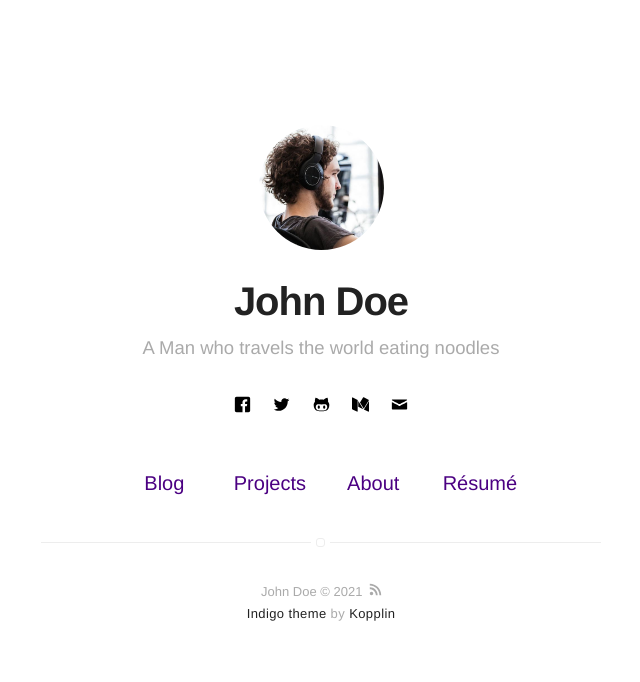
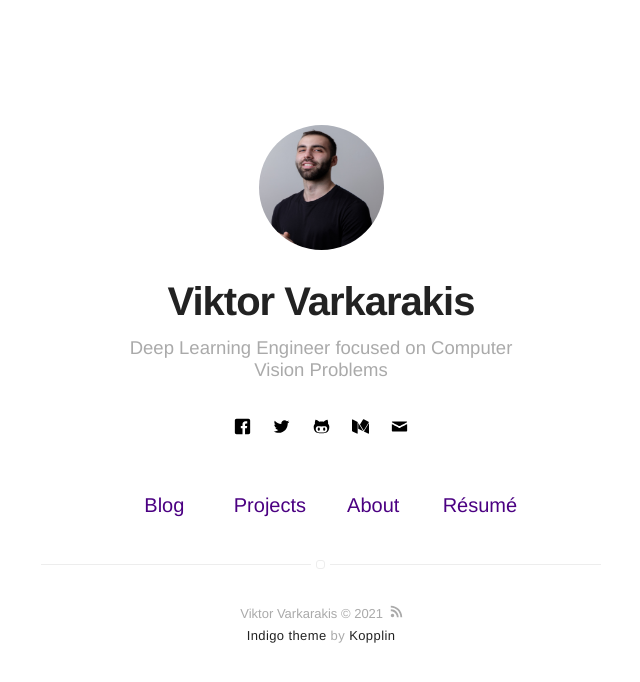
Before and after one commit to Varkarakis/blog, a Jekyll site: the page built from index.html, in a window 1280 px wide. Shown: the top 682 px of the page, without its empty margins (319-959 px from the left). Built offline with Jekyll 4.4.1, drawn with Linux system fonts in a browser that asks for light colours.

Commit message:
small changes

```diff
--- a/_config.yml
+++ b/_config.yml
@@ -1,6 +1,6 @@
 # main text of home
-name: John Doe
-bio: A Man who travels the world eating noodles
+name: Viktor Varkarakis
+bio: Deep Learning Engineer focused on Computer Vision Problems
 
 # twitter summary info
 description: A blog about technology and stuff related
@@ -8,7 +8,7 @@ description: A blog about technology and stuff related
 # if it's an external image, update below for true
 # better with square images
 external-image: false
-picture: assets/images/profile.jpg
+picture: assets/images/vv.jpg
 
 # If you want to include your resume, set to true
 # and specify source (external or local).
@@ -16,7 +16,7 @@ resume: true
 resume-external: true
 resume-url: https://google.com/?q=my+resume
 
-url: https://sergiokopplin.github.io/indigo
+url: https://varkarakis.github.io/
 # your url: https://USERNAME.github.io
 
 permalink: /:title/
@@ -35,7 +35,7 @@ disqus:
 
 # if you don't have any of social below, comment the line
 facebook: myfacebook
-twitter: mytwitter
+twitter: viktor_vark
 # instagram: myinstagram
 # pinterest: mypinterest
 # linkedin: mylinkedin
```
Also changed, not shown: assets/images/vv.jpg (added), 2 other files.
